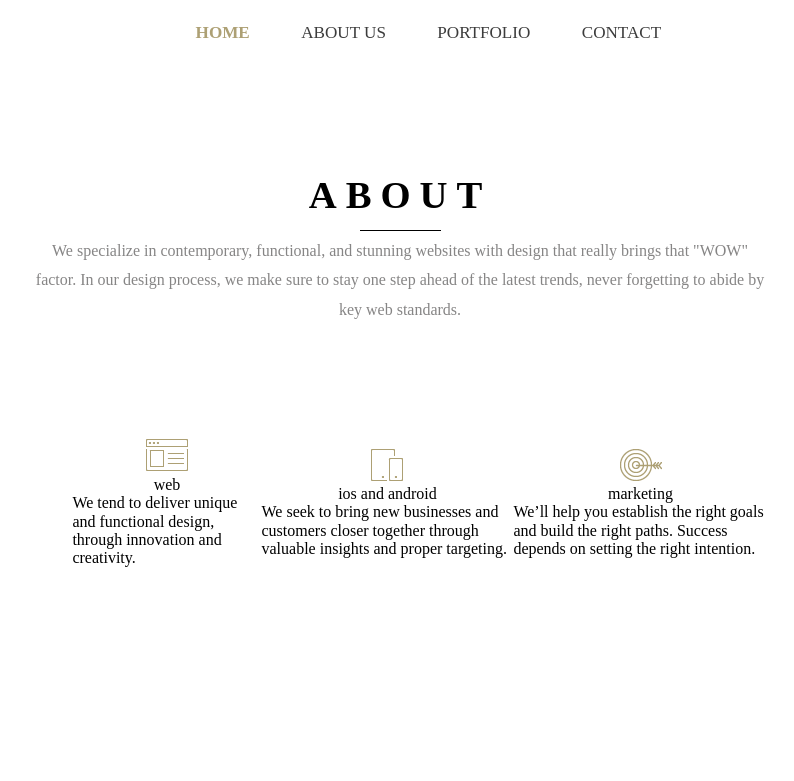
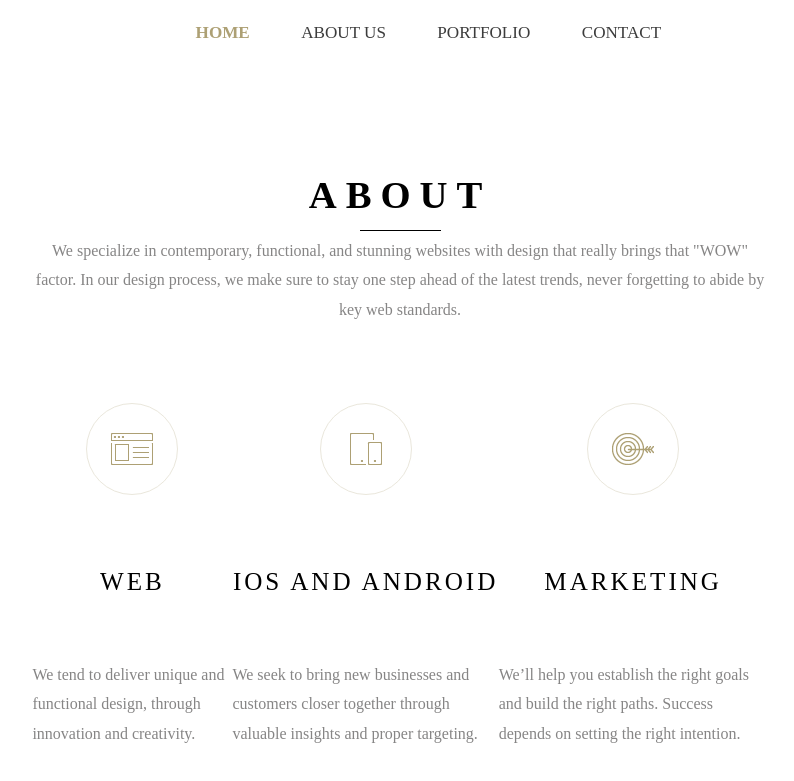
Before and after one commit to MaxAlieksieiev/bem_methodology, a plain HTML site: page index.html in a window 1280 px wide. Shown: the part 802-1583 px from the top of the page, without its empty margins (240-1034 px from the left). Before the commit the page ends 1494 px from the top, so only its background shows below. Drawn offline with Linux system fonts and the light colour scheme.

Commit message:
section about: list and text in list

```diff
--- a/style.css
+++ b/style.css
@@ -139,8 +139,9 @@
     text-align: center;
 }
 .about__list{
-    margin-top: 7.21em;
+    margin-top: 4.92em;
     list-style: none;
+    padding: 0;
     display: flex;
 }
 .about__item{
@@ -149,6 +150,76 @@
     justify-content: center;
     align-items: center;
 }
+.about__image{
+    width: 92px;
+    height: 92px;
+    border: 1px solid #eae7dc;
+    border-radius: 50%;
+    display: flex;
+    -webkit-align-items: center;
+    align-items: center;
+    justify-content: center;
+}
+.about__header{
+    padding-top: 2.92em;
+    padding-bottom: 2.5em;
+    text-transform: uppercase;
+    color: #000000;
+    font-weight: 400;
+    letter-spacing: 3px;
+    font-size: 1.57em;
+}
+.about__text{
+    color: #868585;
+    line-height: 1.85em;
+}
+
+
+
+
+
+
+
+
+
+
+
+
+
+
+
+
+
+
+
+
+
+
+
+
+
+
+
+
+
+
+
+
+
+
+
+
+
+
+
+
+
+
+
+
+
+
+
 
 @media (min-width: 320px) and (max-width:576px) {
 
@@ -161,4 +232,11 @@
         justify-content: center;
         align-items: center;
     }
+    .about__description{
+        text-align: justify;
+    }
+    .about__list{
+        display: flex;
+        flex-direction: column;
+    }
 }
```
Also changed, not shown: img/Circle@2x.png (added).
